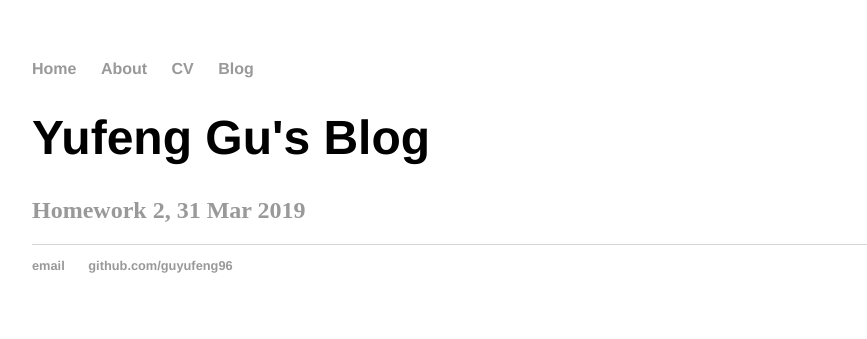
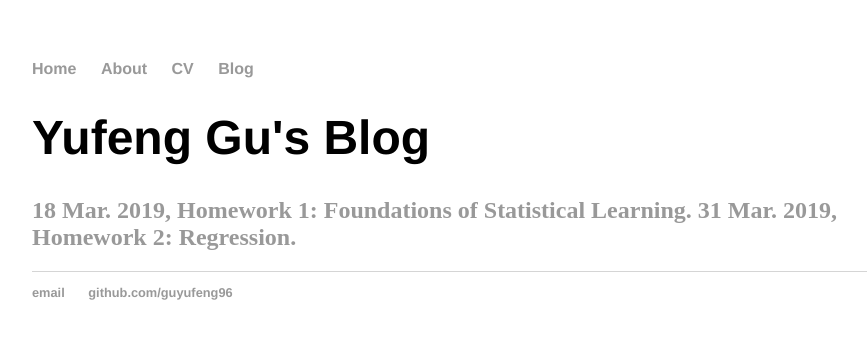
Before and after one commit to guyufeng96/guyufeng.github.io, a Jekyll site: the page built from blog/index.html, in a window 1280 px wide. Shown: the top 339 px of the page, without its empty margins (160-1027 px from the left). Built offline with Jekyll 4.4.1, drawn with Linux system fonts in a browser that asks for light colours.

Commit message:
Update index.html

```diff
--- a/blog/index.html
+++ b/blog/index.html
@@ -4,5 +4,6 @@ title: Yufeng Gu's Blog
 ---
 	<h1>{{ page.title }}</h1>
 	<h2 class="posts">
-<a href="{{site.baseurl}}/homework/hw2.pdf">Homework 2, 31 Mar 2019</a>
+		<a href="{{site.baseurl}}/homework/hw1.pdf">18 Mar. 2019, Homework 1: Foundations of Statistical Learning.</a>
+		<a href="{{site.baseurl}}/homework/hw2.pdf">31 Mar. 2019, Homework 2: Regression.</a>
 </h2>
```
